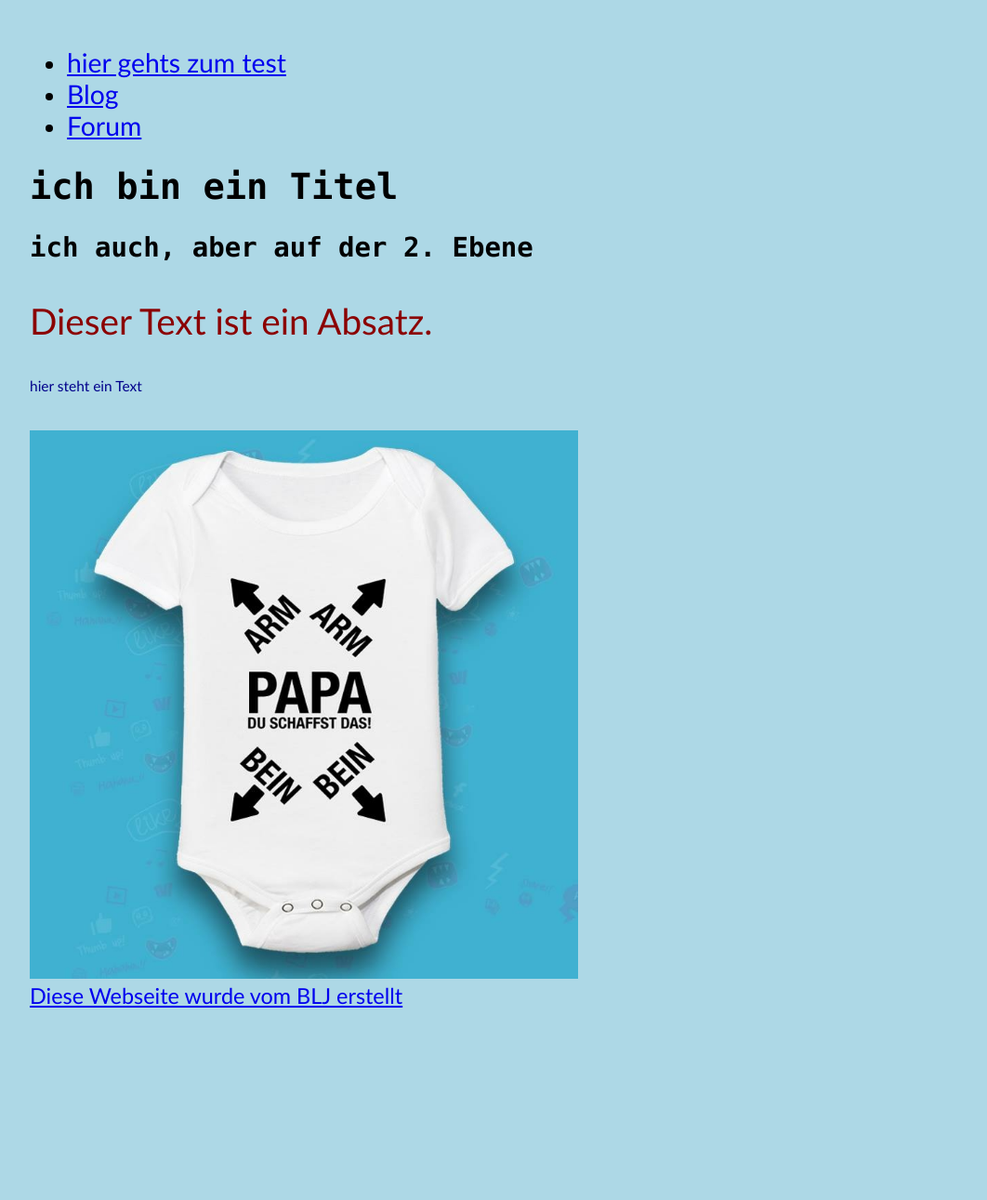
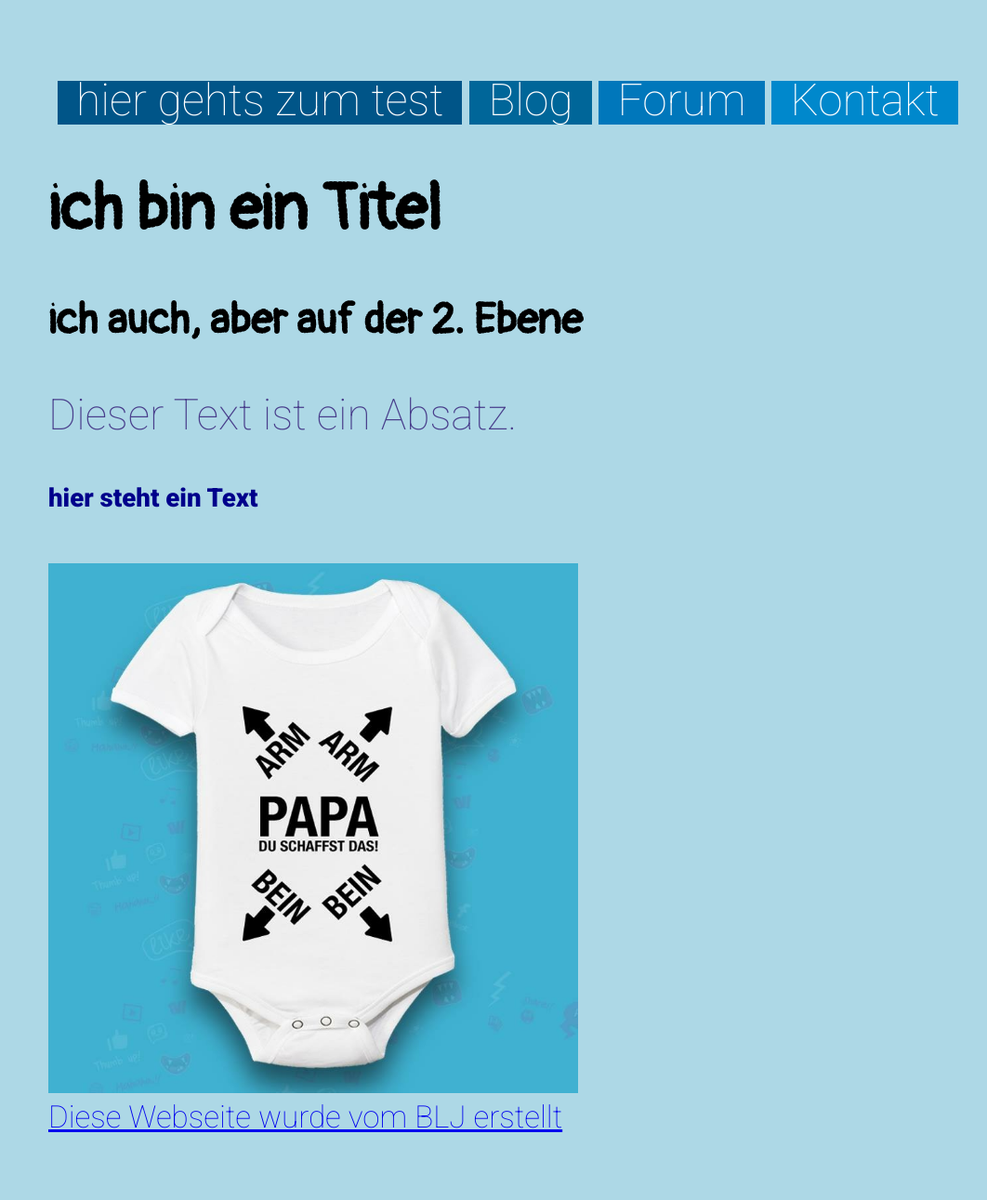
Before and after one commit to chschlegel/m101, a PHP site: page / in a window 1280 px wide. Shown: the whole page at 93% size, without its empty margins (18-1080 px from the left). Before the commit the page ends 1084 px from the top, so only its background shows below. Run offline with PHP 8.4, Linux system fonts and the light colour scheme.

Commit message:
2. Tag Abschluss

```diff
--- a/index.html
+++ b/index.html
@@ -11,6 +11,7 @@
                 <li><a href="media/test.html">hier gehts zum test</a></li>
                 <li><a href="#link_2.html">Blog</a></li>
                 <li><a href="#link_3.html">Forum</a></li>
+                <li><a href="#link_4.html">Kontakt</a></li>
             </ul>
         </nav>
         <h1>ich bin ein Titel</h1>
--- a/style.css
+++ b/style.css
@@ -1,33 +1,64 @@
 /* CSS Beispiel M101 */
 
+@import url(https://fonts.googleapis.com/css?family=Roboto:100,400,700,900);
+@import url(https://fonts.googleapis.com/css?family=Ubuntu:400,500,700&subset=latin,latin-ext);
+@import url(https://fonts.googleapis.com/css?family=Pangolin:400&subset=latin,latin-ext);
+
 * {
-    font-family: Calibri, Helvetica, sans-serif; /* Schriftart */
-    font-size: 1.1em; /* Schriftgrösse */
+    font-family: Roboto, Ubuntu, Calibri, Helvetica, sans-serif; /* Schriftart */
+    font-weight: 100;
+    font-size: 1.2em; /* Schriftgrösse */
 }
 
 body {
     background-color: lightblue;
     margin: 50px;
+    padding: 20px;
 }
 
 h1, h2 {
-    font-family: Consolas;
+    font-family: Pangolin;
+    font-weight: 800;
 }
 
 h1 {
-    font-size: 200%; /* Schriftgrösse */
+    font-size: 3em; /* Schriftgrösse */
 }
 
 h2 {
-    font-size: 150%; /* Schriftgrösse */
+    font-size: 2em; /* Schriftgrösse */
+
 }
 
 #text1 {
     font-size: 200%; /* Schriftgrösse */
-    color: darkred;
+    color:darkslateblue;
 }
 
 .text2 {
-    font-size: 80%;
+    font-size: 120%;
     color: darkblue;
+    font-weight: 800;
+
 }
+
+nav li {
+    display: inline;
+}
+
+nav li a {
+    text-decoration: none;
+    color:white;
+    padding: 20px;
+}
+
+ul {
+    list-style-type: none;
+    margin: 10px;
+    padding: 0;
+}
+
+nav li:nth-child(1) { background-color: #058; }
+nav li:nth-child(2) { background-color: #069; }
+nav li:nth-child(3) { background-color: #07b; }
+nav li:nth-child(4) { background-color: #08c; }
```
Also changed, not shown: media/test.html (+20 -1 lines).
